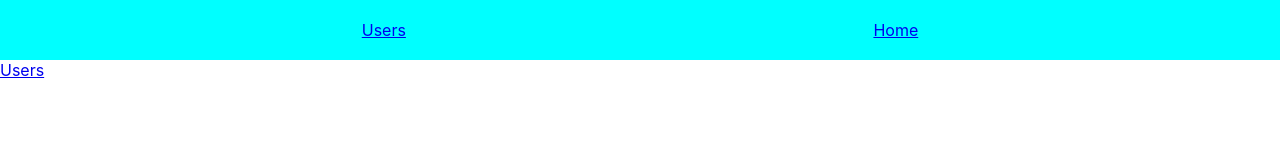
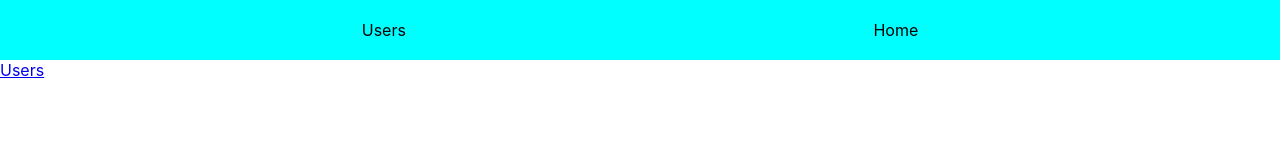
Before and after one commit to clew-bot/my-first-nuxt-app, a Nuxt app: page / in a window 1280 px wide. Shown: the top 160 px of the page. Built offline with nearby package versions, Linux system fonts and the light colour scheme.

Commit message:
universal styling

```diff
--- /dev/null
+++ b/assets/styles/main.css
@@ -0,0 +1,3 @@
+html, body {
+    margin: 0;
+}
--- a/components/Header.vue
+++ b/components/Header.vue
@@ -36,4 +36,9 @@ export default {
    width: 80%
 }
 
+.nav-items a {
+    text-decoration: none;
+    color: black;
+}
+
 </style>
--- a/nuxt.config.js
+++ b/nuxt.config.js
@@ -16,7 +16,10 @@ export default {
   },
 
   // Global CSS: https://go.nuxtjs.dev/config-css
+
+  // every page will have this css code
   css: [
+    '~/assets/styles/main.css'
   ],
 
   // Plugins to run before rendering page: https://go.nuxtjs.dev/config-plugins
```
